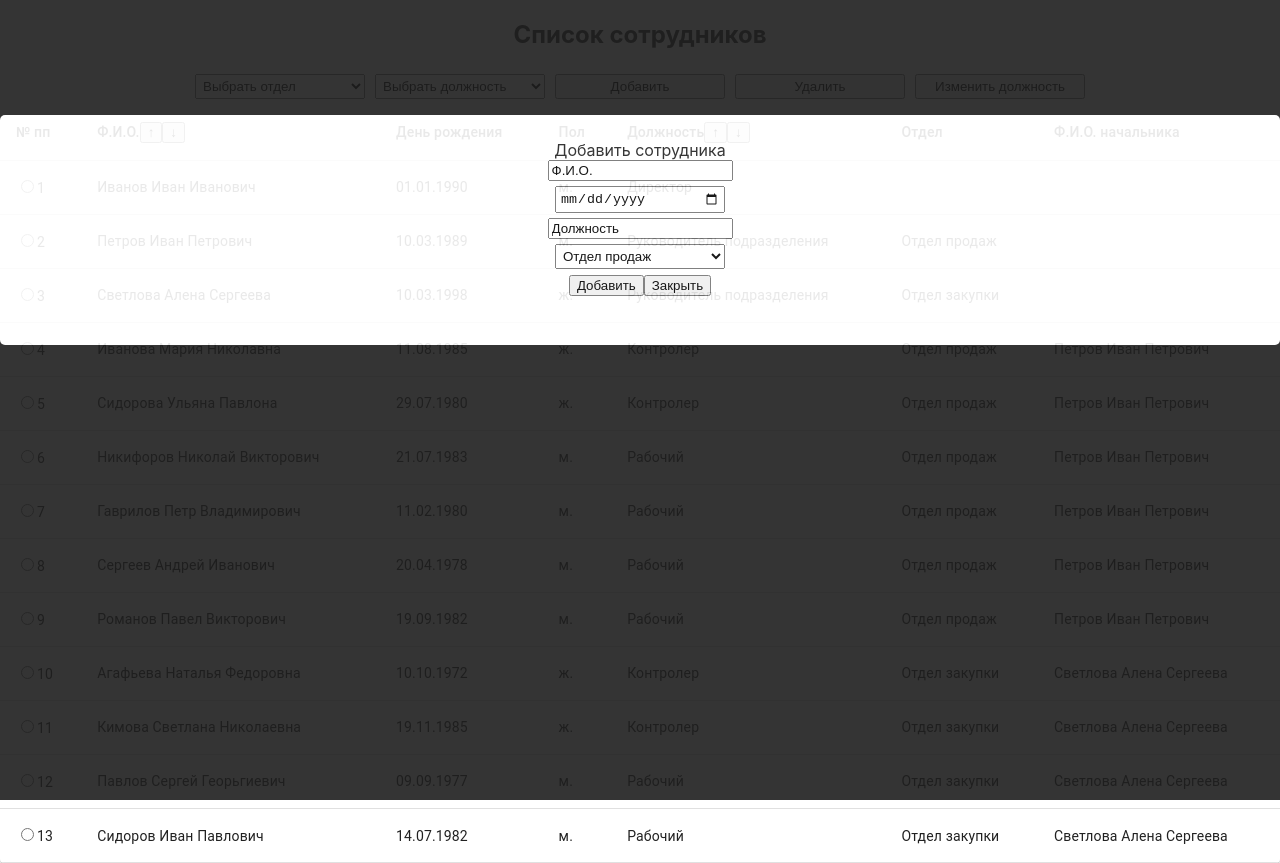
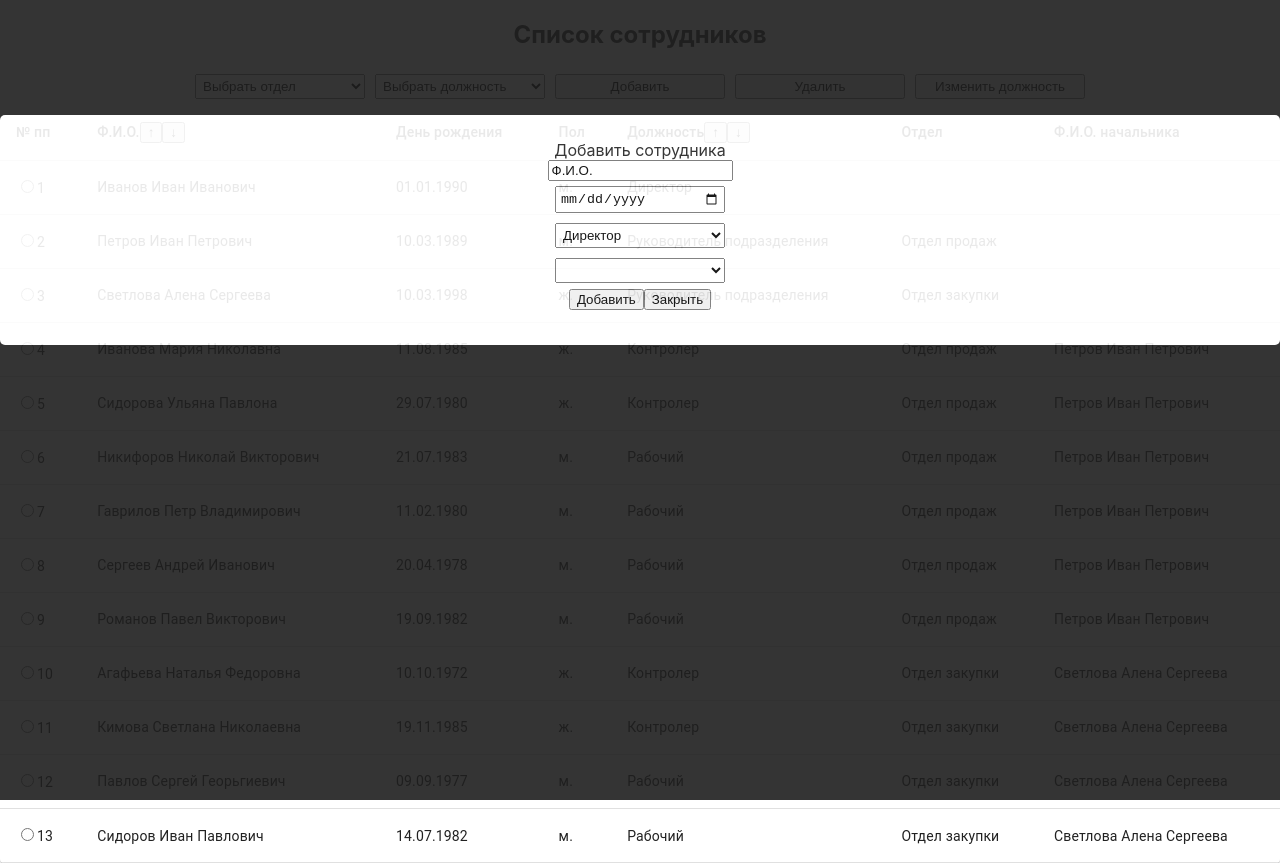
Before and after one commit to mskuratova/deeplay, a React (Create React App) app: page / in a window 1280 px wide. Both pictures are taken after a click on the button "Добавить". Built offline with nearby package versions, Linux system fonts and the light colour scheme.

Commit message:
fix Modal delete

```diff
--- a/src/Table/Modals/ModalAdd.tsx
+++ b/src/Table/Modals/ModalAdd.tsx
@@ -1,29 +1,61 @@
-import React from 'react';
-// @ts-ignore
+import React, {ChangeEvent, useState} from 'react';
 import s from './Modal.module.css'
 
-type ModalAddType ={
-    onClickAdd: ()=> void
+type ModalAddType = {
+    onClickAdd: () => void
+    onClickAddClose: () => void
 }
-
-const ModalAdd:React.FC<ModalAddType> = (props) => {
+const ModalAdd: React.FC<ModalAddType> = (props) => {
+    const [fullName, semFulName] = useState<string>('Ф.И.О.')
+    const [date, setDate] = useState<string>('');
+    const onChangeFullName = (e: ChangeEvent<HTMLInputElement>) => {
+        semFulName(e.currentTarget.value)
+        console.log(fullName)
+    }
+    const onChangeUnit = (e: ChangeEvent<HTMLSelectElement>) => {
+        const value = e.currentTarget.value;
+        console.log(value)
+    }
+    const onChangeBD = (e: ChangeEvent<HTMLInputElement>) => {
+        const value = e.currentTarget.value;
+        setDate(value);
+        console.log(value)
+    }
+    const onChangeJob = (e: ChangeEvent<HTMLSelectElement>) => {
+        const value = e.currentTarget.value;
+        console.log(value)
+    }
     return (
         <div className={s.background}>
             <div className={s.hystmodal} id="myModal">
                 <div className={s.hystmodal__window}>
                     <span>Добавить сотрудника</span>
-                    <input type={"text"} value={"Ф.И.О."}/>
-                    <input style={{padding: "3px", margin: "5px", width: "160px"}}
-                           type={"date"} value={"День рождения"}/>
-                    <input type={"text"} value={"Должность"}/>
-                    <select style={{padding: "3px", margin: "5px", width: "170px"}}>
+                    <input type={"text"} value={fullName}
+                           onChange={(e) => onChangeFullName(e)}/>
+                    <input onChange={(e) => onChangeBD(e)}
+                        style={{padding: "3px", margin: "5px", width: "160px"}}
+                           type={"date"} name="bday" value={date}/>
+                    <select onChange={(e) => onChangeJob(e)}
+                            style={{padding: "3px", margin: "5px", width: "170px"}}>
+                        <option value={'Директор'}>Директор</option>
+                        <option value={'Руководитель подразделения'}>Руководитель
+                            подразделения
+                        </option>
+                        <option value="Контролер">Контролер</option>
+                        <option value="Рабочий">Рабочий</option>
+                    </select>
+                    <select onChange={(e) => onChangeUnit(e)}
+                            style={{padding: "3px", margin: "5px", width: "170px"}}>
+                        <option></option>
                         <option>Отдел продаж</option>
                         <option>Отдел закупки</option>
                     </select>
                     <span>
-                        <button className={s.hystmodal__close}>Добавить</button>
                         <button
                             onClick={props.onClickAdd}
+                            className={s.hystmodal__close}>Добавить</button>
+                        <button
+                            onClick={props.onClickAddClose}
                             className={s.hystmodal__close}>Закрыть</button>
                     </span>
                 </div>
--- a/src/Table/Modals/ModalChange.tsx
+++ b/src/Table/Modals/ModalChange.tsx
@@ -1,5 +1,4 @@
 import React from 'react';
-// @ts-ignore
 import s from './Modal.module.css'
 
 type ModalChangeType = {
--- a/src/Table/Modals/ModalDelete.tsx
+++ b/src/Table/Modals/ModalDelete.tsx
@@ -1,5 +1,4 @@
 import React from 'react';
-// @ts-ignore
 import s from './Modal.module.css'
 
 type ModalDeleteType = {
@@ -13,12 +12,12 @@ const ModalAdd: React.FC<ModalDeleteType> = (props) => {
         <div className={s.background}>
             <div className={s.hystmodal} id="myModal">
                 <div className={s.hystmodal__window}>
-                    <span>Удалить сотрудника</span>
-                    <div>{props.children}</div>
-                        <span><button onClick={props.onClickDelete} className={s.hystmodal__close}>Удалить
+                    <span style={{padding: "3px", margin: "5px", width: "170px"}}><b>Удалить сотрудника:</b></span>
+                    <div style={{padding: "3px", margin: "5px"}}>{props.children}</div>
+                        <span><button onClick={props.onClickDelete} className={s.hystmodal__close} style={{padding: "3px", margin: "5px"}}>Удалить
         </button>
         <button onClick={props.onClickDeleteClose}
-                className={s.hystmodal__close}>Закрыть</button></span>
+                className={s.hystmodal__close} style={{padding: "3px", margin: "5px"}}>Закрыть</button></span>
                     </div>
                 </div>
             </div>
--- a/src/Table/TableComponent.css
+++ b/src/Table/TableComponent.css
@@ -9,7 +9,7 @@
 }
 
 .hystmodal {
- position: fixed;
+ position: relative;
  top: 0;
  bottom: 0;
  right: 0;
@@ -29,10 +29,12 @@
 
 .hystmodal__window {
  background: #fff;
+ padding: 3px;
+ margin: 5px;
 
  /* Установим по умолчанию ширину 600px
  но она будет не больше ширины браузера */
- width: 600px;
+ width: 500px;
  max-width: 100%;
 
  /* Заготовка для будущих анимаций */
--- a/src/Table/TableComponent.tsx
+++ b/src/Table/TableComponent.tsx
@@ -52,9 +52,12 @@ export const TableComponent: React.FC = () => {
         sortedList.sort((a, b) => a[id] > b[id] ? -1 : 1)
         setList(sortedList)
     }
-    const onClickAdd = () => setFlagAdd(!flagAdd)
+    const onClickAddClose = () => setFlagAdd(!flagAdd)
     const onCheckedList = (value: number) => {
         setValueRadio(value)
+    }
+    const onClickAdd = () => {
+      alert("Add")
     }
     const onClickDelete = () => {
         const name = list[valueRadio].fullName
@@ -66,7 +69,11 @@ export const TableComponent: React.FC = () => {
         setFlagDelete(false)
     }
     console.log(valueFullName)
-    const onClickDeleteClose = () => setFlagDelete(!flagDelete)
+    const onClickDeleteClose = () => {
+        setFlagDelete(!flagDelete)
+        const name = list[valueRadio].fullName
+        setValueFullName(name)
+    }
     const onClickChange = () => setFlagChange(!flagChange)
 
     return (
@@ -88,7 +95,7 @@ export const TableComponent: React.FC = () => {
                     <option value="Контролер">Контролер</option>
                     <option value="Рабочий">Рабочий</option>
                 </select>
-                <button onClick={onClickAdd}
+                <button onClick={onClickAddClose}
                         style={{padding: "3px", margin: "5px", width: "170px"}}>Добавить
                 </button>
                 <button onClick={onClickDeleteClose}
@@ -135,9 +142,10 @@ export const TableComponent: React.FC = () => {
                                            id={id + 1}
                                            onChecked={() => onCheckedList(id)}/>)}
             </Table>
-            {flagAdd ? <ModalAdd onClickAdd={onClickAdd}/> : ''}
+            {flagAdd ? <ModalAdd onClickAdd={onClickAdd}
+                onClickAddClose={onClickAddClose}/> : ''}
             {flagDelete ? <ModalDelete onClickDelete={onClickDelete}
-                                       onClickDeleteClose={onClickDeleteClose}><span>{'Ф.И.О.' + valueFullName}</span></ModalDelete> : ''}
+                                       onClickDeleteClose={onClickDeleteClose}><span>{valueFullName}</span></ModalDelete> : ''}
             {flagChange ? <ModalChange onClickChange={onClickChange}/> : ''}
         </TableContainer>
     )
```
Also changed, not shown: src/modules.d.ts (added, +7 -0 lines).
